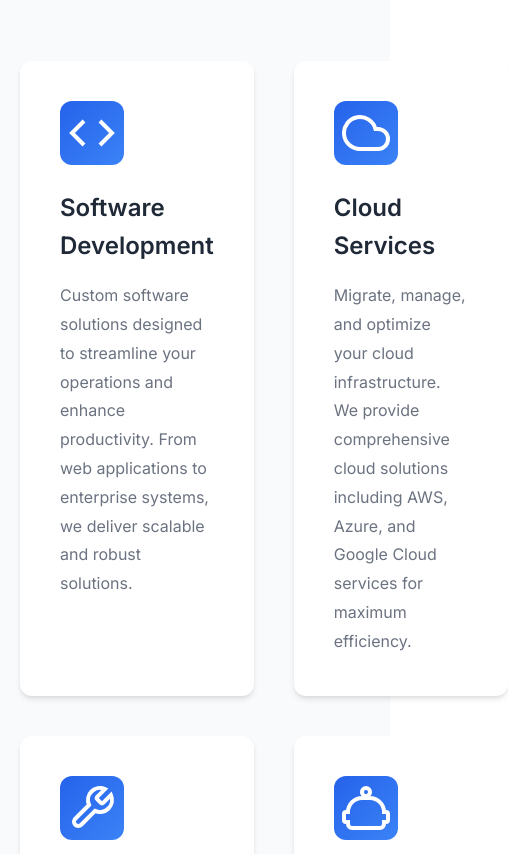
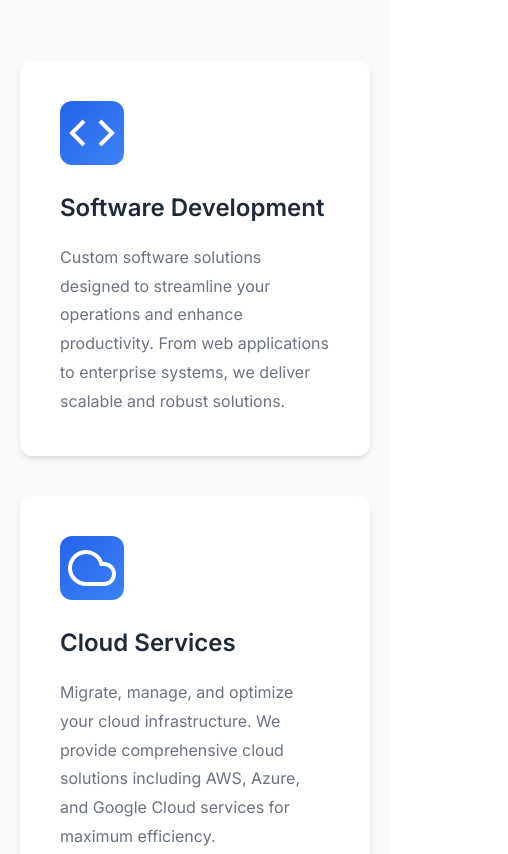
Before and after one commit to Rambabu-Kokkiligadda/ibtsolutions-website, a plain HTML site: page index.html in a window 390 px wide. Shown: the part 2580-3434 px from the top of the page, 508 px wide, since content can reach past the window. Drawn offline with Linux system fonts and the light colour scheme.

Commit message:
Fix mobile layout: stack service cards vertically (1 per row) on mobile devices

```diff
--- a/css/style.css
+++ b/css/style.css
@@ -293,6 +293,12 @@ body {
     }
 }
 
+@media (max-width: 768px) {
+    .services-grid {
+        grid-template-columns: 1fr;
+    }
+}
+
 
 .service-card {
     background-color: var(--bg-white);
```
